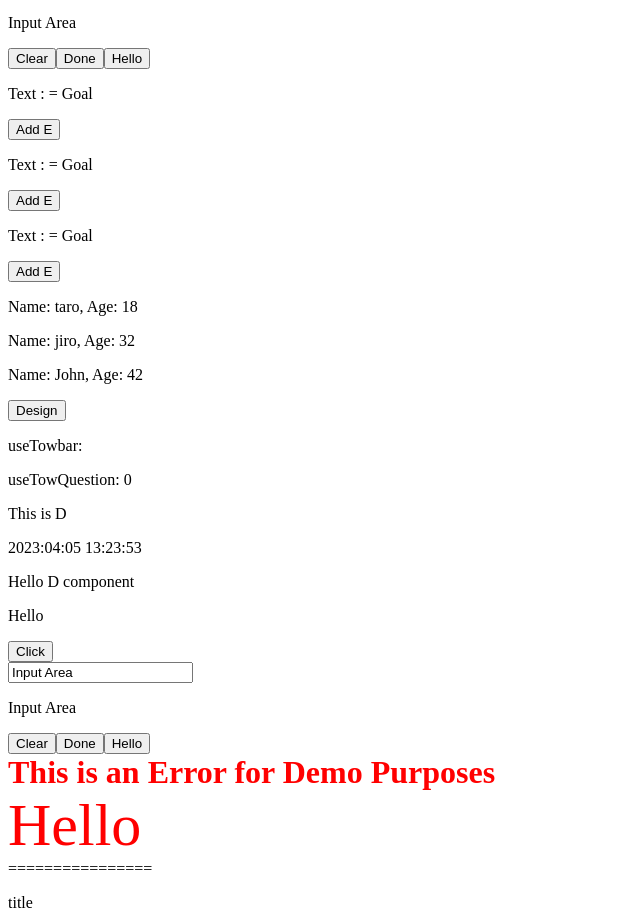
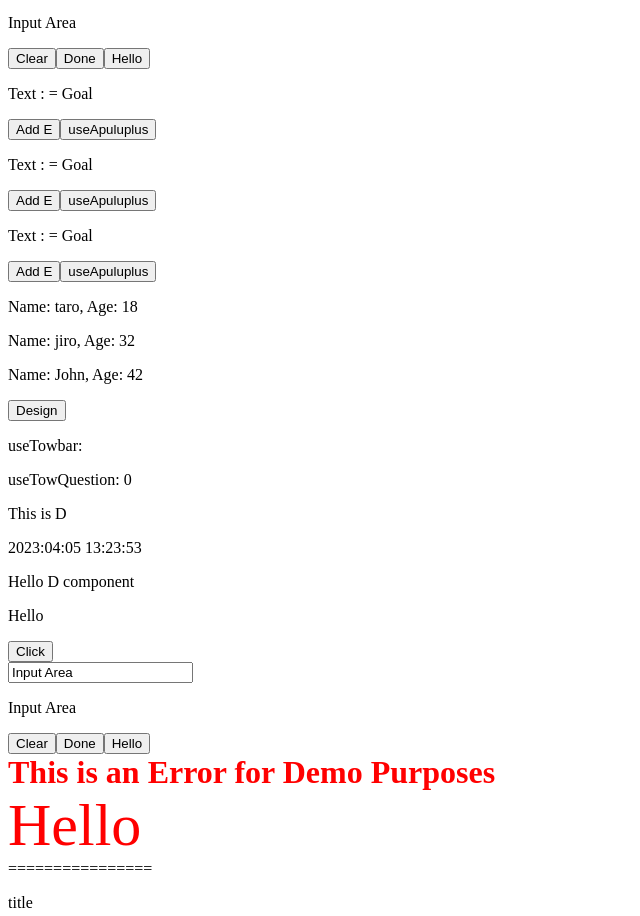
Before and after one commit to koyamal/pra_vue3, a Vue app in the folder vuePractive/: page / in a window 1280 px wide. Shown: the part 874-1790 px from the top of the page, without its empty margins (0-640 px from the left). Built offline with nearby package versions, Linux system fonts and the light colour scheme.

Commit message:
Create useApuluplus

```diff
--- a/vuePractive/src/components/atom/E.vue
+++ b/vuePractive/src/components/atom/E.vue
@@ -17,6 +17,11 @@ export default {
         b: { userName: '', updateDate: ''},
       }
       return data;
+    },
+    useApuluplus() {
+      let a = 1;
+      console.log(a++);
+      console.log(a);
     }
   }
 }
@@ -26,5 +31,6 @@ export default {
   <div>
     <p>{{ count }} : {{ useDate }} = {{ highPreasure }}</p>
     <button @click="() => count += 'E'">Add E</button>
+    <button @click="useApuluplus">useApuluplus</button>
   </div>
 </template>
```
